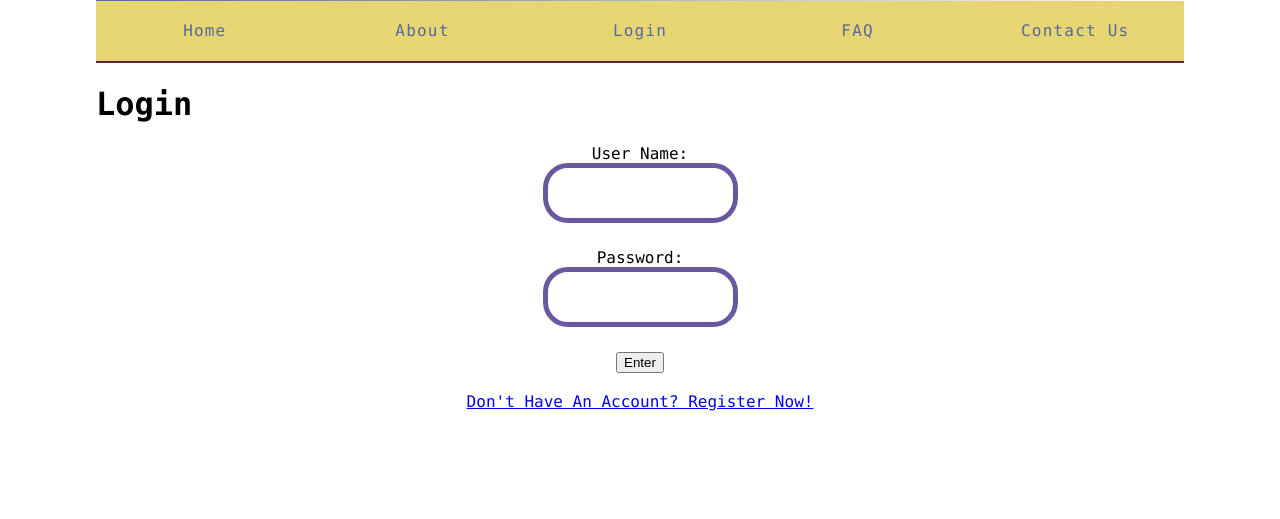
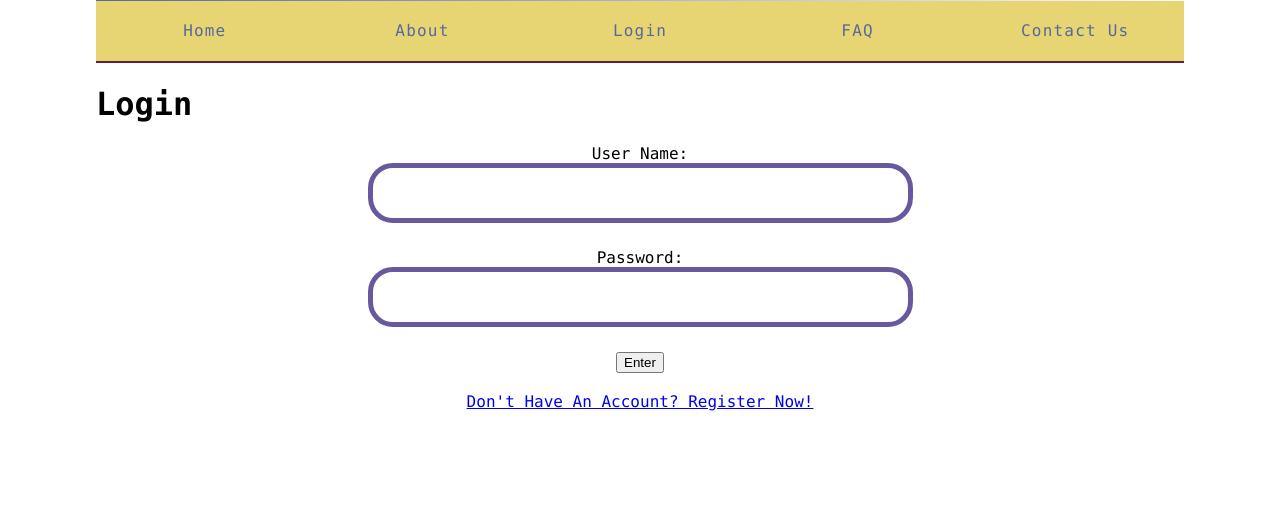
Before and after one commit to SCCapstone/Social-Monomania, a Django app: page /online/ in a window 1280 px wide. Shown: the part 300-819 px from the top of the page. Run offline with Django 3.2, Linux system fonts and the light colour scheme.

Commit message:
css updates

```diff
--- a/assets/css/main.css
+++ b/assets/css/main.css
@@ -154,7 +154,7 @@ margin-bottom: 10px;
 	border: 5px solid #6A589F;
     border-radius: 25px;
     font-size: 16px !important;
-    width: 175px;
+    width: 525px;
     height: 40px;
     outline: none;
     padding: 5px;
@@ -168,7 +168,7 @@ margin-bottom: 10px;
 	border: 5px solid #6A589F;
     border-radius: 25px;
     font-size: 16px !important;
-    width: 175px;
+     width: 525px;
     height: 40px;
     outline: none;
     padding: 5px;
```
